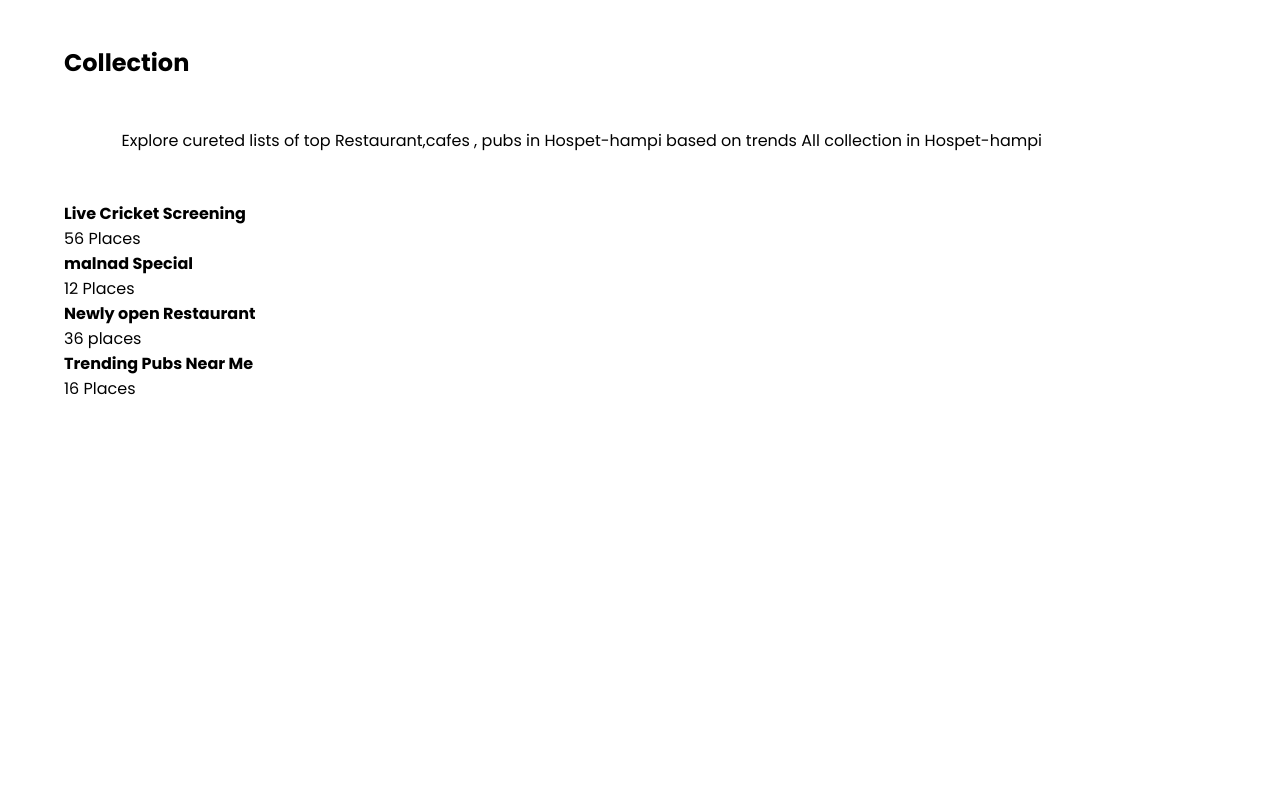
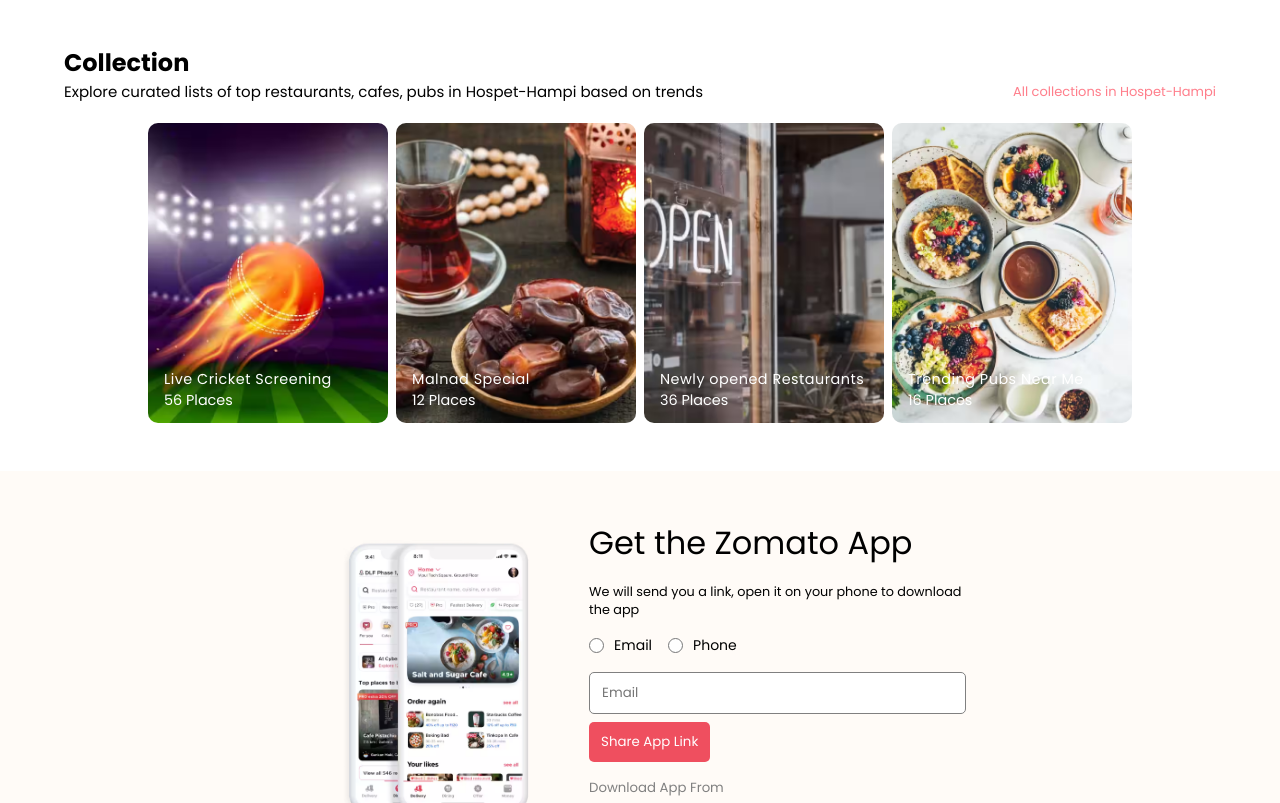
Before and after one commit to prathamesh220204/June-Zomato-landing-Page, a plain HTML site: page index.html in a window 1280 px wide. Shown: the part 778-1581 px from the top of the page. Before the commit the page ends 1227 px from the top, so only its background shows below. Drawn offline with Linux system fonts and the light colour scheme.

Commit message:
Added get the app section

```diff
--- a/index.html
+++ b/index.html
@@ -102,25 +102,25 @@
 
     <!--this is collection section  -->
 
-    <section class="container collections">
+    <section class="container collections">  <!-- here container is parent and collection is child-->
       <h1>Collection</h1>
-      <div class="sub__heading container">
-        <span>Explore cureted lists of top Restaurant,cafes , pubs in Hospet-hampi based on trends</span>
-        <span>All collection in Hospet-hampi</span>
+      <div class="sub__heading_container">
+        <span>Explore curated lists of top restaurants, cafes, pubs in Hospet-Hampi based on trends</span>
+        <span>All collections in Hospet-Hampi</span>
       </div>
-      <div class="collection_card_container">
+      <div class="collections_card_container">
         <div class="card card1">
-          <div class="overlay"></div>
           <div class="content">
               <h4>Live Cricket Screening</h4>
               <span>56 Places</span>
           </div>
+          <div class="overlay"></div>
         </div>
 
         <div class="card card2">
           <div class="overlay"></div>
           <div class="content">
-            <h4>malnad Special</h4>
+              <h4>Malnad Special</h4>
               <span>12 Places</span>
           </div>
         </div>
@@ -128,20 +128,60 @@
         <div class="card card3">
           <div class="overlay"></div>
           <div class="content">
-            <h4>Newly open Restaurant</h4>
-            <span>36 places</span>
+              <h4>Newly opened Restaurants</h4>
+              <span>36 Places</span>
           </div>
         </div>
 
         <div class="card card4">
-          <div class="overlay"></div>
+
           <div class="content">
               <h4>Trending Pubs Near Me</h4>
               <span>16 Places</span>
           </div>
+          <div class="overlay"></div>
         </div>
 
       </div>
   </section>
+
+
+  <!-- this is for get the app section-->
+
+  <section class="container get__the_app">
+    <div class="semicontainer">
+      <div class="left">
+        <img src="./image/mobileBanner.png" alt="Mobile Banner" />
+      </div>
+      <div class="right">
+        <h1>Get the Zomato App</h1>
+        <p>We will send you a link, open it on your phone to download the app</p>
+        <div class="radio__button_container">
+          <div>
+            <input type="radio" id="email" name="download_app" />
+            <label for="email" style="font-size: 14px;">Email</label>
+          </div>
+          <div>
+            <input type="radio" id="phone" name="download_app" />
+            <label for="phone" style="font-size: 14px;">Phone</label>
+          </div>
+        </div>
+
+        <div class="input_container">
+          <input type="text" placeholder="Email"/>
+          <button>Share App Link</button>
+        </div>
+
+        <div class="download__app_conatainer">
+          <h5>Download App From</h5>
+          <div>
+            <img src="./image/appleStore.png" alt="Apple Store" />
+            <img src="./image/playStore.png" alt="Play store" />
+          </div>
+        </div>
+      </div>
+    </div>
+  </section>
+
 </body>
 </html>
--- a/styles.css
+++ b/styles.css
@@ -137,14 +137,206 @@
 
 }
 
+.collections h1{
+    font-weight: 600px;
+}
+
+.collections .sub__heading_container{
+    font-size: 15px;
+    display: flex;
+    align-items: center;
+    justify-content: space-between;
+    gap: 1rem;
+}
+
+.sub__heading_container span:nth-child(2){
+    color: #ff7e8b;
+    font-size: 13px;
+    cursor: pointer;
+}
+
+.collections_card_container{
+    display:flex;
+    align-items: center;
+    justify-content: center;
+    flex-wrap: wrap;
+    gap: 0.5rem;
+    margin-top: 1.25rem;
+}
+
+.collections_card_container .card{
+    height: 300px;
+    width: 240px;
+    background-size: cover;
+    background-position: center;
+    border-radius: 10px;
+    position: relative;
+}
+
+.card1{
+    background-image: url('./image/collection1.jpg');
+}
+
+.card2{
+    background-image: url('./image/collection2.jpg');
+}
+
+.card3{
+    background-image: url('./image/collection3.jpg');
+}
+
+.card4{
+    background-image: url('./image/collection4.jpg');
+}
+
+/* rgba : red,green,blue,opacity(range 0-1) */
+.overlay{
+    width: 100%;
+    height: 100%;
+    position: absolute;
+    top: 0;
+    left: 0;
+    border-radius: 10px;
+    background: linear-gradient(     /** background and background image is same we can write any one **/
+        90deg,
+        rgba(225, 0, 0, 1) 0%,
+        rgba(225, 0, 2, 1) 50%,
+        rgba(225, 0, 0, 1) 85%,
+    );
+    z-index: 5;
+}
+
+.collections_card_container .card .content{
+    position: absolute;
+    bottom: 0;
+    left: 0;
+    color: white;
+    padding: 12px 16px;
+    font-size: 0.9rem;
+    z-index: 6;
+}
+ .content h4{
+    font-weight: 400;
+    letter-spacing: 0.5px;
+ }
 
 
 
+ /* this is get the app section */
 
+ .get__the_app{
+    display: flex;
+    align-items: center;
+    justify-content: center;
+    background-color: rgb(255,251,247);
+    width: 100%;
+    padding: 3rem 6rem;
+ }
 
+ .get__the_app .semicontainer{
+    width: 60%;
+    display: flex;
+    align-items: center;
+    justify-content: center;
+    flex-wrap: wrap;
+    gap: 1.5rem;
+ }
 
+ .get__the_app .semicontainer .left{
+    flex: 2;
 
+ }
 
+ .get__the_app .semicontainer .left img{
+    width: 100%;
+    object-fit: cover;
+    object-position: center;
+ }
+
+ .get__the_app .semicontainer .right{
+    flex: 3;
+    height: 100%;
+    display:flex ;
+    flex-direction: column;
+    gap: 1rem;
+ }
+
+ .right h1{
+    font-weight: 400;
+    font-size: 2rem;
+ }
+
+ .right p{
+    font-size: 0.8rem;
+ }
+
+ .right .radio__button_container{
+    display: flex;
+    align-items: center;
+    gap: 1rem;
+ }
+
+ .right .radio__button_container div{
+    display: flex;
+    align-items: center;
+    justify-content: center;
+    gap: 10px;
+ }
+
+ .right .radio__button_container div input{
+    height: 15px;
+    width: 15px;
+    accent-color: rgb(239,79,95);
+ }
+
+ .right .input_container{
+    display: flex;
+    gap: 0.5rem;
+ }
+
+ .input_container{
+    flex-wrap: wrap;
+ }
+
+.input_container button,
+.input_container input{
+    padding: 10px 12px;
+}
+
+.input_container input{
+    flex: auto;
+    border: 1.5px solid gray;
+    outline: none;
+    border-radius: 5px;
+}
+
+.input_container button{
+    border: none;
+    background-color: rgb(239,79,95);
+    color: white;
+    border-radius: 5px;
+    cursor: pointer;
+}
+
+.right .download__app_conatainer{
+    display: flex;
+    flex-direction: column;
+    gap: 0.7rem;
+}
+
+.right .download__app_conatainer h5{
+    font-weight: 400;
+    color: gray;
+}
+
+.right .download__app_conatainer div{
+    display: flex;
+    gap: 1rem;;
+}
+
+.right .download__app_conatainer div img{
+    width: 35%;
+}
 
 
 
```
Lines whose indentation alone changed are shown as unchanged.
